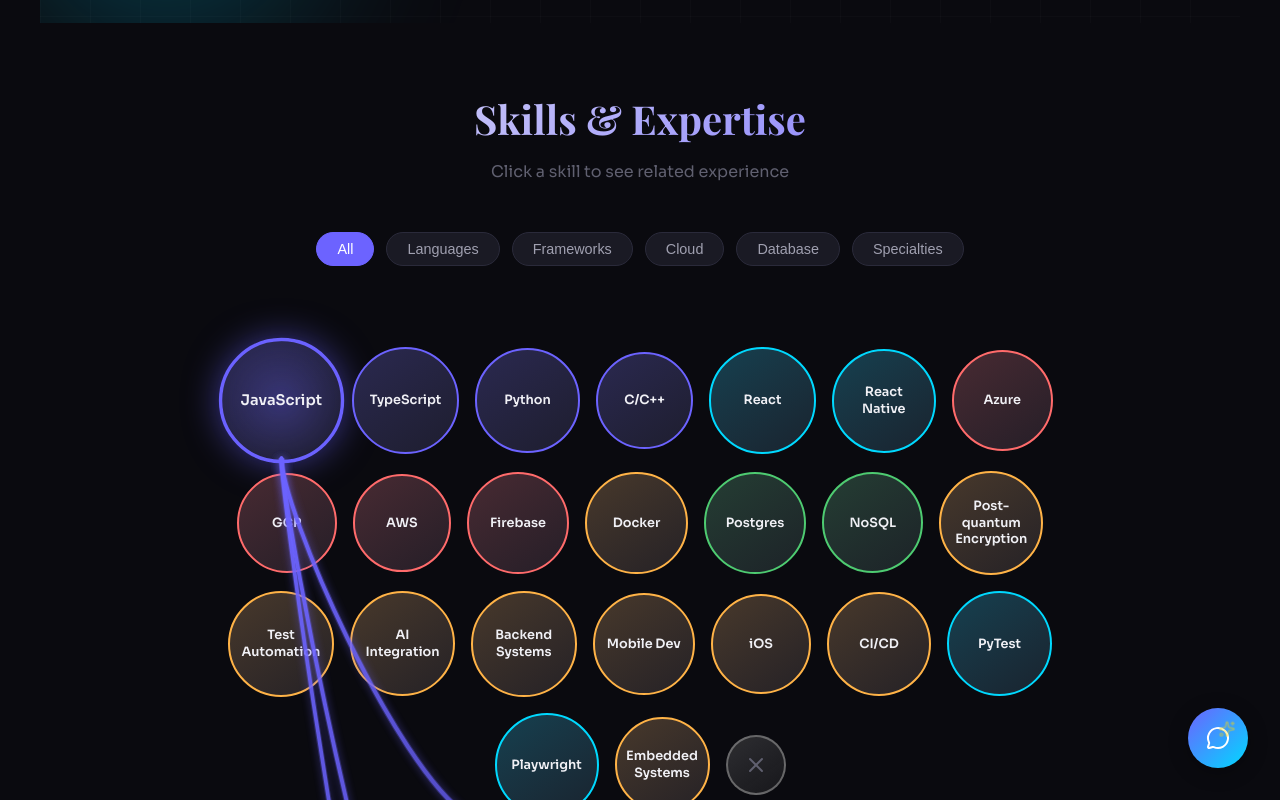
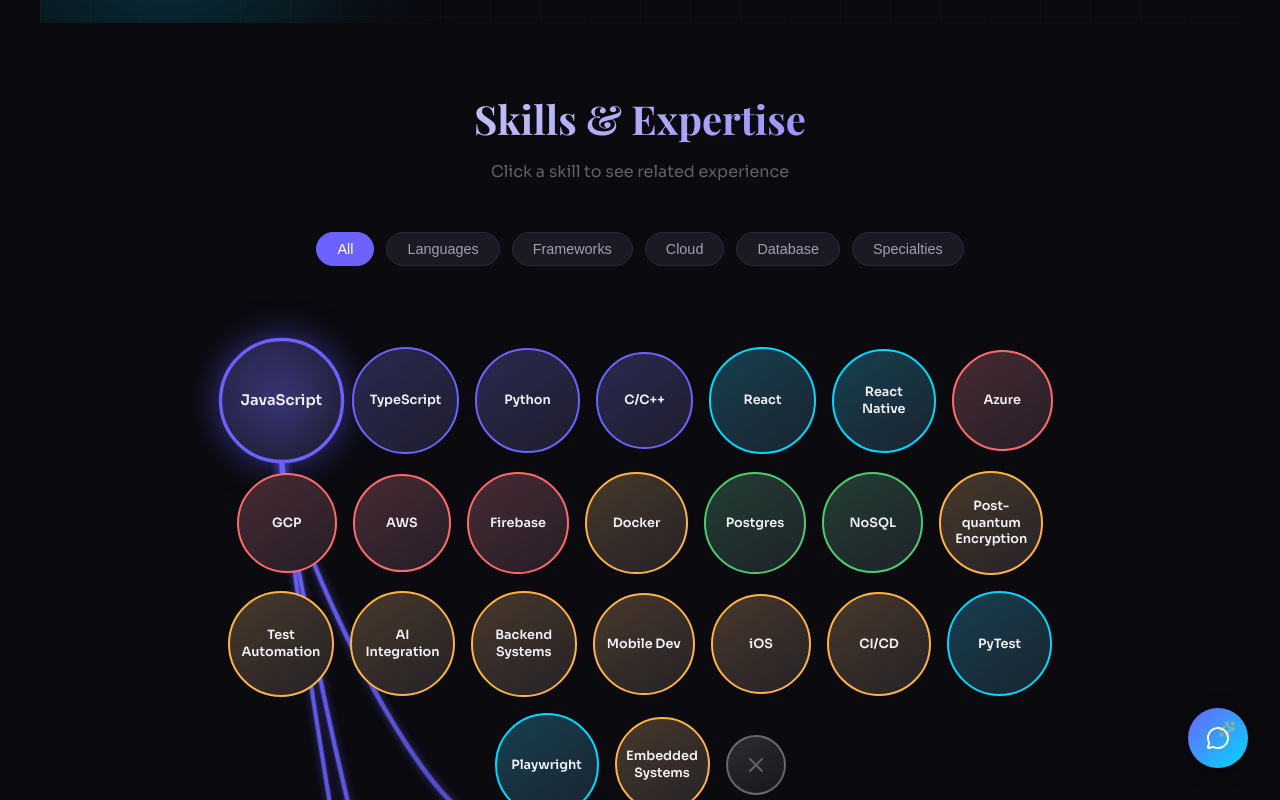
Before and after one commit to ramoe728/ai-resume, a React (Vite) app in the folder portfolio/: page / in a window 1280 px wide. Both pictures are taken after a click on the element "JavaScript". Shown: the part 984-1784 px from the top of the page. Built offline with nearby package versions, Linux system fonts and the light colour scheme.

Commit message:
lines pass behind x bubble

```diff
--- a/portfolio/src/components/SkillBubbles.css
+++ b/portfolio/src/components/SkillBubbles.css
@@ -39,6 +39,8 @@
 }
 
 .bubbles-grid {
+  position: relative;
+  z-index: 10;
   display: flex;
   flex-wrap: wrap;
   justify-content: center;
@@ -48,6 +50,7 @@
 
 .skill-bubble {
   position: relative;
+  z-index: 10;
   border-radius: 50%;
   background: linear-gradient(
     145deg,
@@ -103,6 +106,8 @@
 
 /* Clear all button */
 .clear-all-bubble {
+  position: relative;
+  z-index: 10;
   width: 60px;
   height: 60px;
   border-radius: 50%;
--- a/portfolio/src/components/SkillBubbles.tsx
+++ b/portfolio/src/components/SkillBubbles.tsx
@@ -179,6 +179,7 @@
             {activeSkills.length > 0 && (
               <motion.div
                 className="clear-all-bubble"
+                style={{ position: 'relative', zIndex: 10, transform: 'translateZ(0)' }}
                 initial={{ scale: 0, opacity: 0 }}
                 animate={{ scale: 1, opacity: 1 }}
                 exit={{ scale: 0, opacity: 0 }}
--- a/portfolio/src/components/SkillConnectorLines.tsx
+++ b/portfolio/src/components/SkillConnectorLines.tsx
@@ -141,8 +141,10 @@
   };
 
   return (
+    <>
+      {/* SVG for lines - renders BEHIND skill bubbles */}
       <svg
-      className="skill-connector-svg"
+        className="skill-connector-svg skill-connector-lines"
         width={dimensions.width}
         height={dimensions.height}
         style={{
@@ -150,7 +152,7 @@
           top: 0,
           left: 0,
           pointerEvents: 'none',
-        zIndex: 5,
+          zIndex: -1,
         }}
       >
         <defs>
@@ -169,8 +171,8 @@
             </linearGradient>
           ))}
 
-        {/* Glow filter */}
-        <filter id="glow" x="-50%" y="-50%" width="200%" height="200%">
+          {/* Glow filter for lines */}
+          <filter id="glow-lines" x="-50%" y="-50%" width="200%" height="200%">
             <feGaussianBlur stdDeviation="4" result="coloredBlur" />
             <feMerge>
               <feMergeNode in="coloredBlur" />
@@ -181,14 +183,14 @@
 
         {paths.map((path) => (
           <g key={path.id}>
-          {/* Background glow line - subtle glow effect */}
+            {/* Background glow line */}
             <path
               d={generatePath(path)}
               fill="none"
               stroke={path.color}
               strokeWidth="3"
               strokeOpacity="0.8"
-            filter="url(#glow)"
+              filter="url(#glow-lines)"
               className="connector-path-glow"
               style={{
                 animationDelay: `${path.delay}s`,
@@ -207,8 +209,37 @@
                 animationDelay: `${path.delay}s`,
               }}
             />
+          </g>
+        ))}
+      </svg>
 
-          {/* Hidden path for motion - must be defined before the circle that uses it */}
+      {/* SVG for dots - renders IN FRONT of skill bubbles */}
+      <svg
+        className="skill-connector-svg skill-connector-dots"
+        width={dimensions.width}
+        height={dimensions.height}
+        style={{
+          position: 'absolute',
+          top: 0,
+          left: 0,
+          pointerEvents: 'none',
+          zIndex: 100,
+        }}
+      >
+        <defs>
+          {/* Glow filter for dots */}
+          <filter id="glow-dots" x="-50%" y="-50%" width="200%" height="200%">
+            <feGaussianBlur stdDeviation="4" result="coloredBlur" />
+            <feMerge>
+              <feMergeNode in="coloredBlur" />
+              <feMergeNode in="SourceGraphic" />
+            </feMerge>
+          </filter>
+        </defs>
+
+        {paths.map((path) => (
+          <g key={path.id}>
+            {/* Hidden path for motion */}
             <path
               id={`motion-${path.id}`}
               d={generatePath(path)}
@@ -216,11 +247,11 @@
               stroke="none"
             />
 
-          {/* Animated traveling dot - only this dot, no extra endpoint glows */}
+            {/* Animated traveling dot */}
             <circle
               r="6"
               fill={path.color}
-            filter="url(#glow)"
+              filter="url(#glow-dots)"
               className="connector-dot"
             >
               <animateMotion
@@ -244,5 +275,6 @@
           </g>
         ))}
       </svg>
+    </>
   );
 }
--- a/portfolio/src/data/resumeData.ts
+++ b/portfolio/src/data/resumeData.ts
@@ -70,7 +70,7 @@
       "Built end-to-end, a HIPAA-compliant, quantum-resistant, encrypted social networking platform utilizing patented security architecture for long-term quantum resilience",
       "Developed and tested AI Paralegal agent that performed as a personal injury law paralegal. Capabilities included client communication, document management, scheduling, and medical coordination"
     ],
-    skills: ["JavaScript", "React", "React Native", "iOS", "Mobile Development", "Firebase", "Postgres", "NoSQL", "Post-quantum Encryption", "AI Integration", "Backend Systems", "Azure"],
+    skills: ["JavaScript", "React", "React Native", "iOS", "Mobile Dev", "Firebase", "Postgres", "NoSQL", "Post-quantum Encryption", "AI Integration", "Backend Systems", "Azure"],
     description: "Leading the development of a cutting-edge social networking platform with military-grade encryption and AI-powered legal assistance tools."
   },
   {
```
Lines whose indentation alone changed are shown as unchanged.
